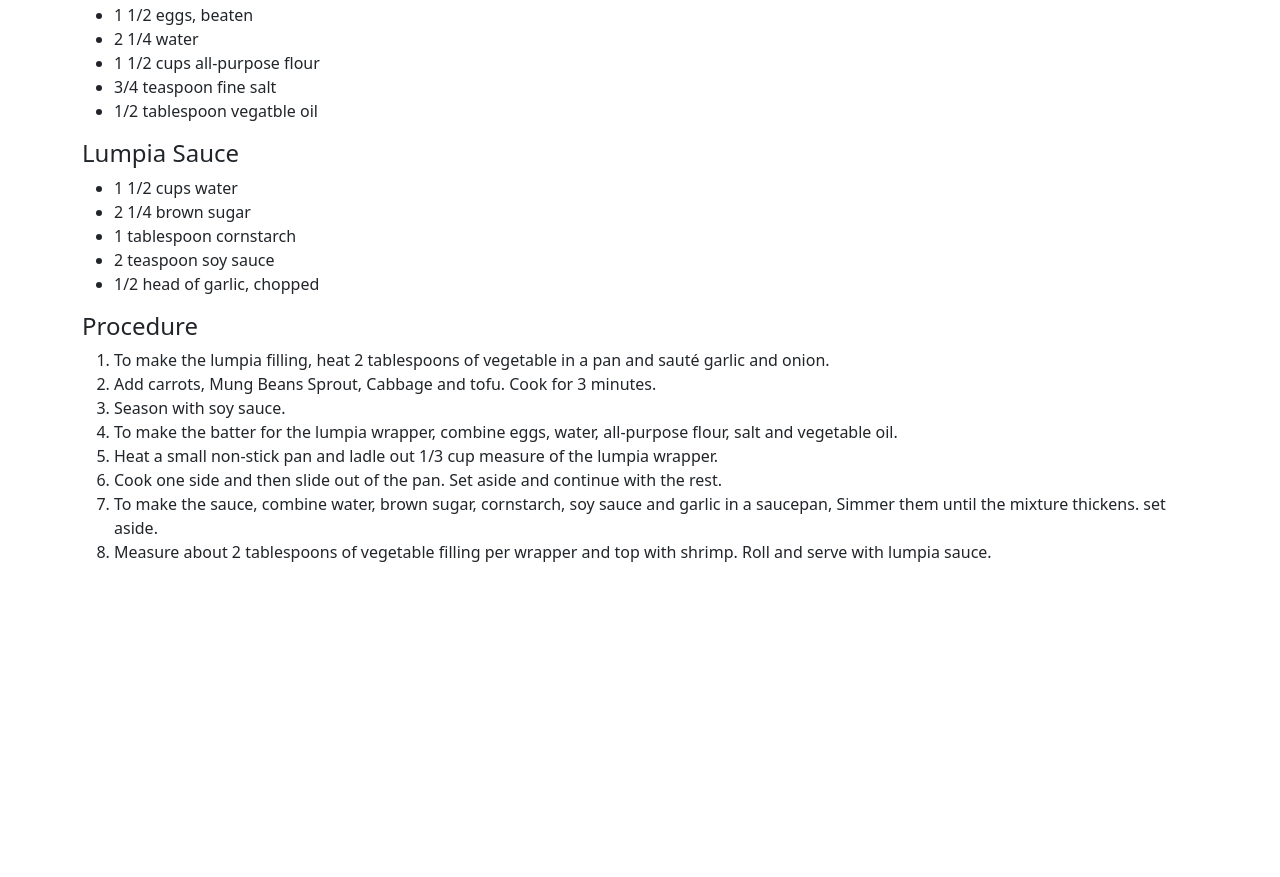
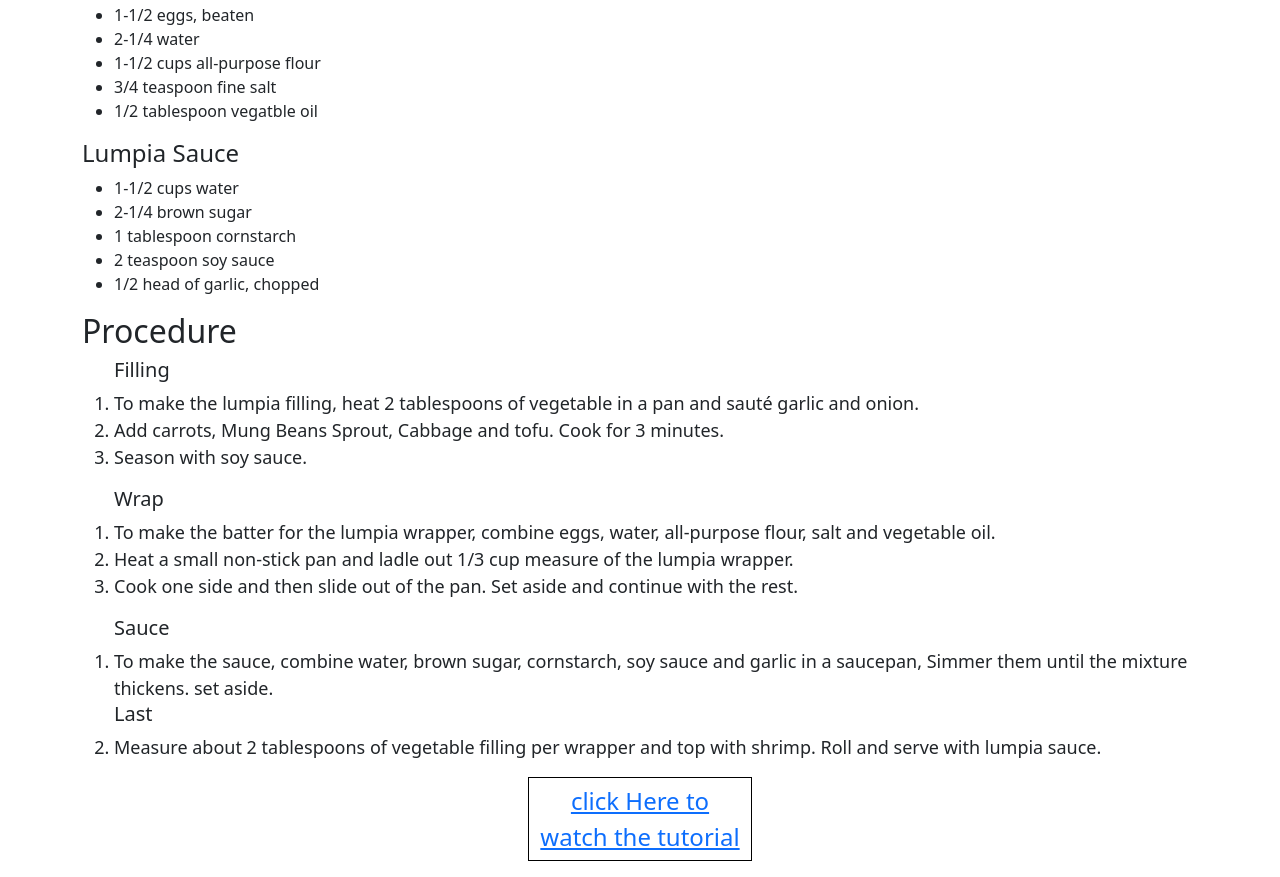
Before and after one commit to clirimaga/cookbook, a plain HTML site: page jannis.html in a window 1280 px wide. Shown: the part 1136-2013 px from the top of the page. Before the commit the page ends 1716 px from the top, so only its background shows below. Drawn offline with nearby package versions, Linux system fonts and the light colour scheme.

Commit message:
last edit

```diff
--- a/jannis.html
+++ b/jannis.html
@@ -26,7 +26,7 @@
                 <div class="col">
                     <h2>Ingredients</h2>
                     <!--Filling-->
-                    <spam><h4>Filling</h4></spam>
+                    <span><h4>Filling</h4></span>
                     <ul>
                         <li>2 Tablespoon vegetable Oil</li>
                         <li>1 Teaspoon garlic, chopped</li>
@@ -42,21 +42,21 @@
             </div>
                     <!--Wrapper-->
                 <div class="col">
-                    <spam><h4>Lumpia Wrapper</h4></spam>
+                    <span><h4>Lumpia Wrapper</h4></span>
                         <ul>
-                            <li>1 1/2 eggs, beaten</li>
-                            <li>2 1/4 water</li>
-                            <li>1 1/2 cups all-purpose flour</li>
+                            <li>1-1/2 eggs, beaten</li>
+                            <li>2-1/4 water</li>
+                            <li>1-1/2 cups all-purpose flour</li>
                             <li>3/4 teaspoon fine salt</li>
                             <li>1/2 tablespoon vegatble oil</li>
                         </ul>
                 </div>
                     <!--Sauce-->
                 <div class="col">
-                    <spam><h4>Lumpia Sauce</h4></spam>
+                    <span><h4>Lumpia Sauce</h4></span>
                         <ul>
-                            <li>1 1/2 cups water</li>
-                            <li>2 1/4 brown sugar</li>
+                            <li>1-1/2 cups water</li>
+                            <li>2-1/4 brown sugar</li>
                             <li>1 tablespoon cornstarch</li>
                             <li>2 teaspoon soy sauce</li>
                             <li>1/2 head of garlic, chopped</li>
@@ -64,16 +64,28 @@
                 </div>
                 <div class="col">
                     <!--procedure-->
-                    <h4>Procedure</h4>
-                    <ol>
+                    <span><h2>Procedure</h2></span>
+                    <ol style="font-size:18px;">
+                        <h5>Filling</h5>
                         <li>To make the lumpia filling, heat 2 tablespoons of vegetable in a pan and sauté garlic and onion.</li>
                         <li>Add carrots, Mung Beans Sprout, Cabbage and tofu. Cook for 3 minutes.</li>
                         <li>Season with soy sauce.</li>
+                    </ol>
+                    <ol style="font-size:18px;">
+                        <h5>Wrap</h5>
                         <li>To make the batter for the lumpia wrapper, combine eggs, water, all-purpose flour, salt and vegetable oil.</li>
                         <li>Heat a small non-stick pan and ladle out 1/3 cup measure of the lumpia wrapper.</li>
                         <li>Cook one side and then slide out of the pan. Set aside and continue with the rest.</li>
-                        <li>To make the sauce, combine water, brown sugar, cornstarch, soy sauce and garlic in a saucepan, Simmer them until the mixture thickens. set aside.</li>                    <li>Measure about 2 tablespoons of vegetable filling per wrapper and top with shrimp. Roll and serve with lumpia sauce.</li>
                     </ol>
+                    <ol style="font-size:18px;">
+                        <h5>Sauce</h5>
+                        <li>To make the sauce, combine water, brown sugar, cornstarch, soy sauce and garlic in a saucepan, Simmer them until the mixture thickens. set aside.</li>
+                        <h5>Last</h5>
+                        <li>Measure about 2 tablespoons of vegetable filling per wrapper and top with shrimp. Roll and serve with lumpia sauce.</li>
+                    </ol>
+                </div>
+                <div class="col">
+                    <a href="https://www.youtube.com/watch?v=xtsw_FkcbEY" target="_blank" style= "justify-content: center; display: flex;"><p style="font-size:24px; text-align: center; width: 20%; border: 1px solid black; padding: 5px; ">click Here to watch the tutorial</p></a>
                 </div>
             </div>
         </div>
```
